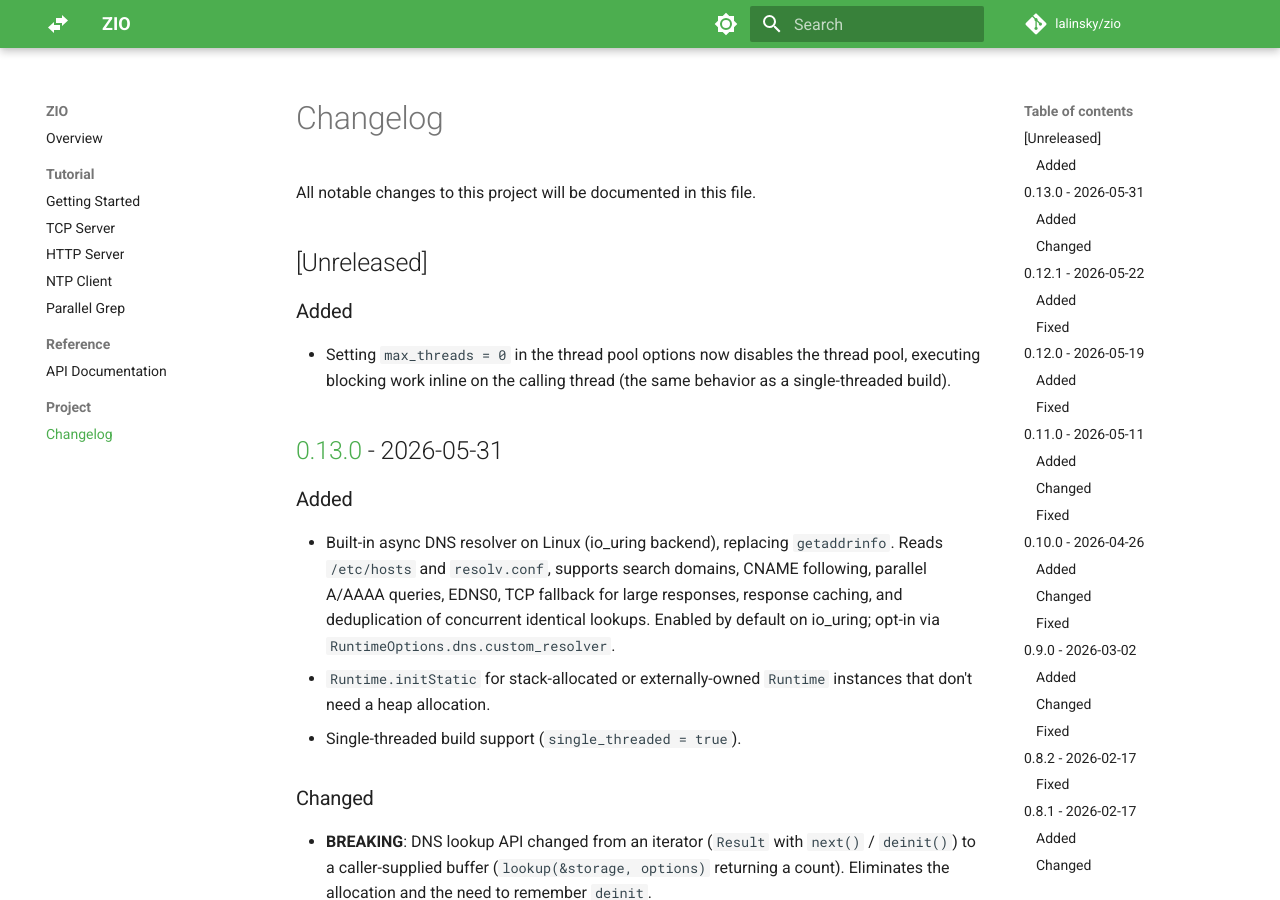
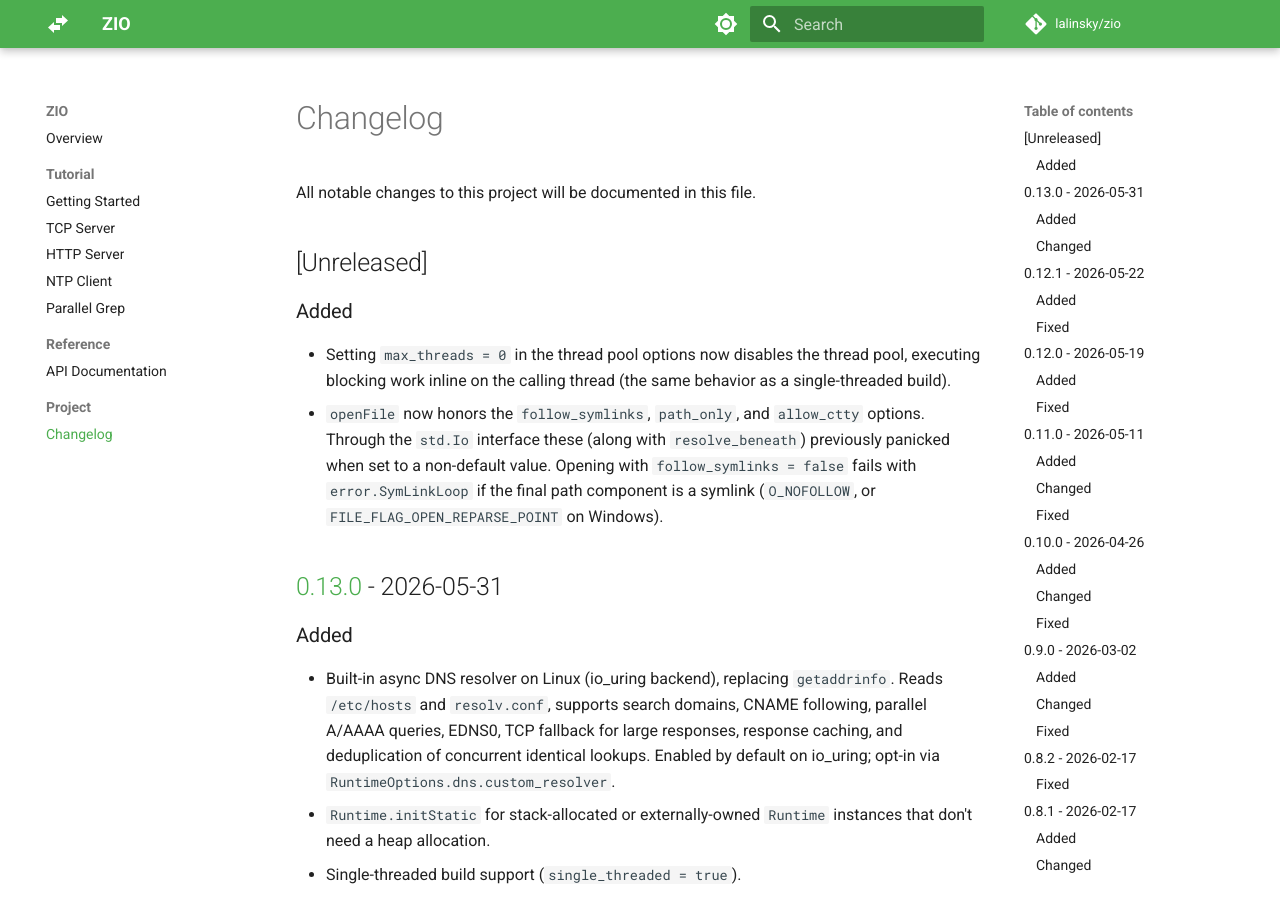
Before and after one commit to lalinsky/zio, an MkDocs documentation site: the page built from docs/changelog.md, in a window 1280 px wide and 900 px high. Built offline with MkDocs 1.6.1 and Material for MkDocs 9.7.7, drawn with Linux system fonts in a browser that asks for light colours; comment, search, counter and statistics services are not loaded.

Commit message:
Honor follow_symlinks, path_only, allow_ctty in openFile (#468)
* Honor follow_symlinks, path_only, allow_ctty in openFile

These openFile options previously panicked when set through the std.Io
interface (dirOpenFileImpl) and were silently absent from the native
Dir.openFile API.

Wire them through FileOpenFlags into both open paths:
- POSIX openat(): O_NOFOLLOW, plus @hasField-guarded O_NOCTTY and O_PATH
- io_uring backend: same bits added to the openat/openat2 oflags
- Windows openat(): FILE_FLAG_OPEN_REPARSE_POINT for follow_symlinks;
  allow_ctty and path_only have no equivalent and are ignored

Also pass resolve_beneath through the std.Io open path (it was already
supported at the OS layer and used by createFile, just not plumbed here).

* Map BSD EMLINK to SymLinkLoop in errnoToFileOpenError

On FreeBSD and NetBSD, open(2) with O_NOFOLLOW on a symlink returns
EMLINK instead of ELOOP. Add a .MLINK arm that converts to
error.SymLinkLoop when follow_symlinks=false, matching ELOOP semantics.

* Fix compile error: guard follow_symlinks access with @hasField in errnoToFileOpenError

errnoToFileOpenError is called with both FileOpenFlags (which has follow_symlinks)
and FileCreateFlags (which doesn't), so unconditional access to flags.follow_symlinks
fails to compile for the createat path.

* Map NetBSD EFTYPE to SymLinkLoop in errnoToFileOpenError

NetBSD returns EFTYPE (errno 79) when O_NOFOLLOW encounters a symlink,
unlike Linux (ELOOP) and FreeBSD (EMLINK). Guard with @hasField since
EFTYPE is BSD-only and absent from Linux's errno enum.

```diff
--- a/docs/changelog.md
+++ b/docs/changelog.md
@@ -8,6 +8,10 @@ All notable changes to this project will be documented in this file.
 
 - Setting `max_threads = 0` in the thread pool options now disables the thread pool, executing
   blocking work inline on the calling thread (the same behavior as a single-threaded build).
+- `openFile` now honors the `follow_symlinks`, `path_only`, and `allow_ctty` options. Through the
+  `std.Io` interface these (along with `resolve_beneath`) previously panicked when set to a
+  non-default value. Opening with `follow_symlinks = false` fails with `error.SymLinkLoop` if the
+  final path component is a symlink (`O_NOFOLLOW`, or `FILE_FLAG_OPEN_REPARSE_POINT` on Windows).
 
 ## [0.13.0] - 2026-05-31
 
```
Also changed, not shown: 4 other files.
